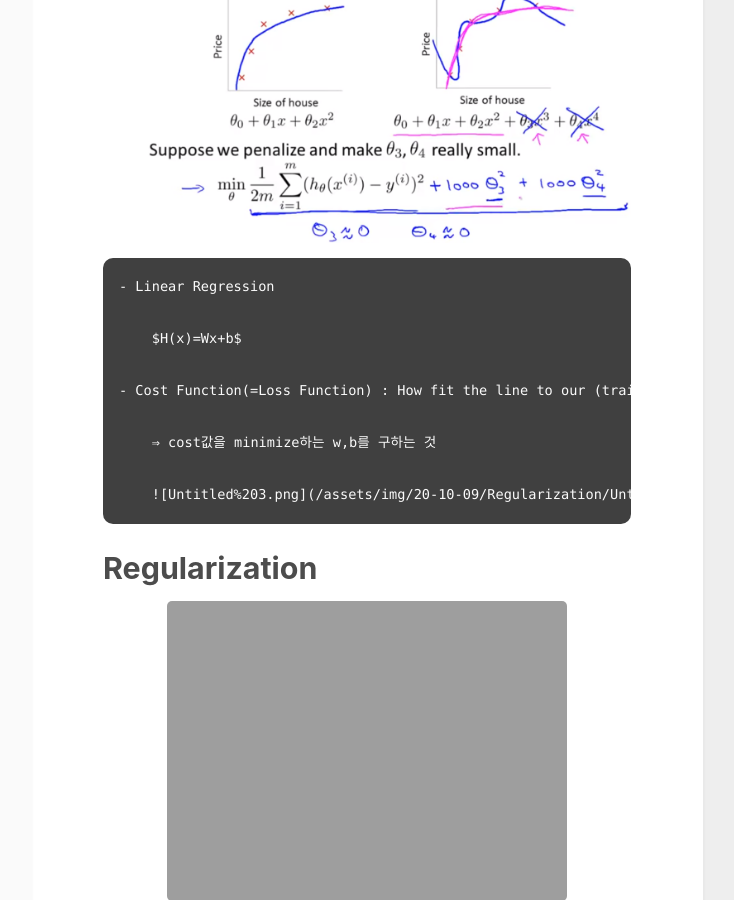
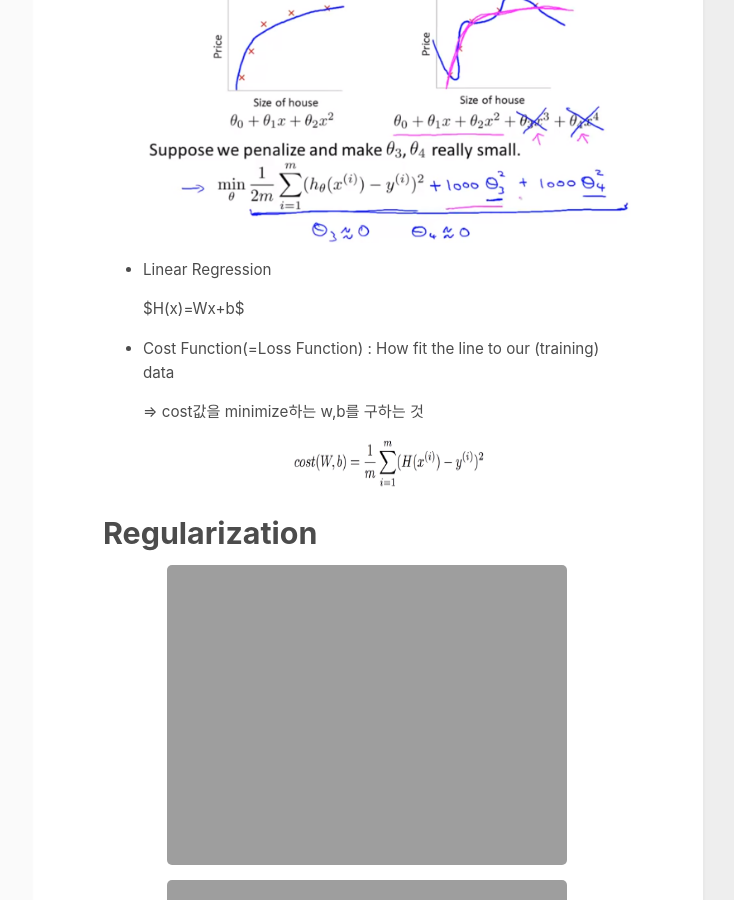
Before and after one commit to YeinHeo/yeinheo.github.io, a Jekyll site: the page built from _posts/2020-10-09-[ML]Regularization.md, in a window 1280 px wide and 900 px high, scrolled down 2096 px. Shown: the whole window, without its empty margins (417-1151 px from the left). Built offline with Jekyll 4.4.1, drawn with Linux system fonts in a browser that asks for light colours.

Commit message:
Update 2020-10-09-[ML]Regularization.md

````diff
--- a/_posts/2020-10-09-[ML]Regularization.md
+++ b/_posts/2020-10-09-[ML]Regularization.md
@@ -17,6 +17,7 @@ comments: true
 세번째는 4차방정식으로 표현되어 여러 굴곡을 가진 곡선이 나오게 된다. 예측값과 실제값이 많이 일치하지만 training data말고 test data에 적용하기에는 overfit되었다고 한다. 또한 variance가 높다.
 
 두번째는 2차방정식으로 표현되는데 이 경우에 적합하게 최적화되었다고한다.
+
 
 ![Untitled%201.png](/assets/img/20-10-09/Regularization/Untitled%201.png)
 
@@ -58,7 +59,7 @@ bias와 variance는 reducible error로 줄일 수 있는 에러이다.
 
     ![Untitled%202.png](/assets/img/20-10-09/Regularization/Untitled%202.png)
 
-```
+
 - Linear Regression
 
     $H(x)=Wx+b$
@@ -67,8 +68,8 @@ bias와 variance는 reducible error로 줄일 수 있는 에러이다.
 
     ⇒ cost값을 minimize하는 w,b를 구하는 것
 
-    ![Untitled%203.png](/assets/img/20-10-09/Regularization/Untitled%203.png =200x30)
-```
+    ![Untitled%203.png](/assets/img/20-10-09/Regularization/Untitled%203.png){: width="200" height="50"}
+
 
 # Regularization
 
````
